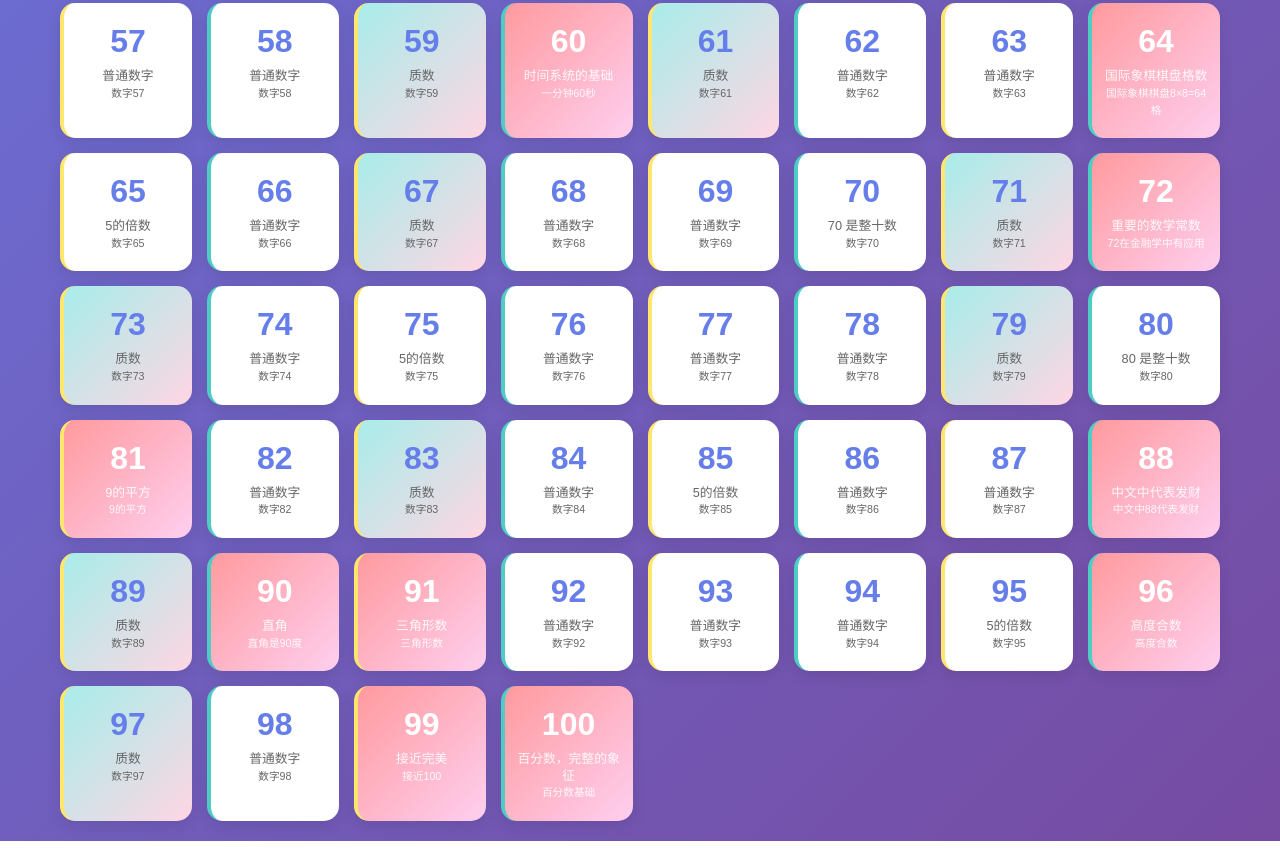
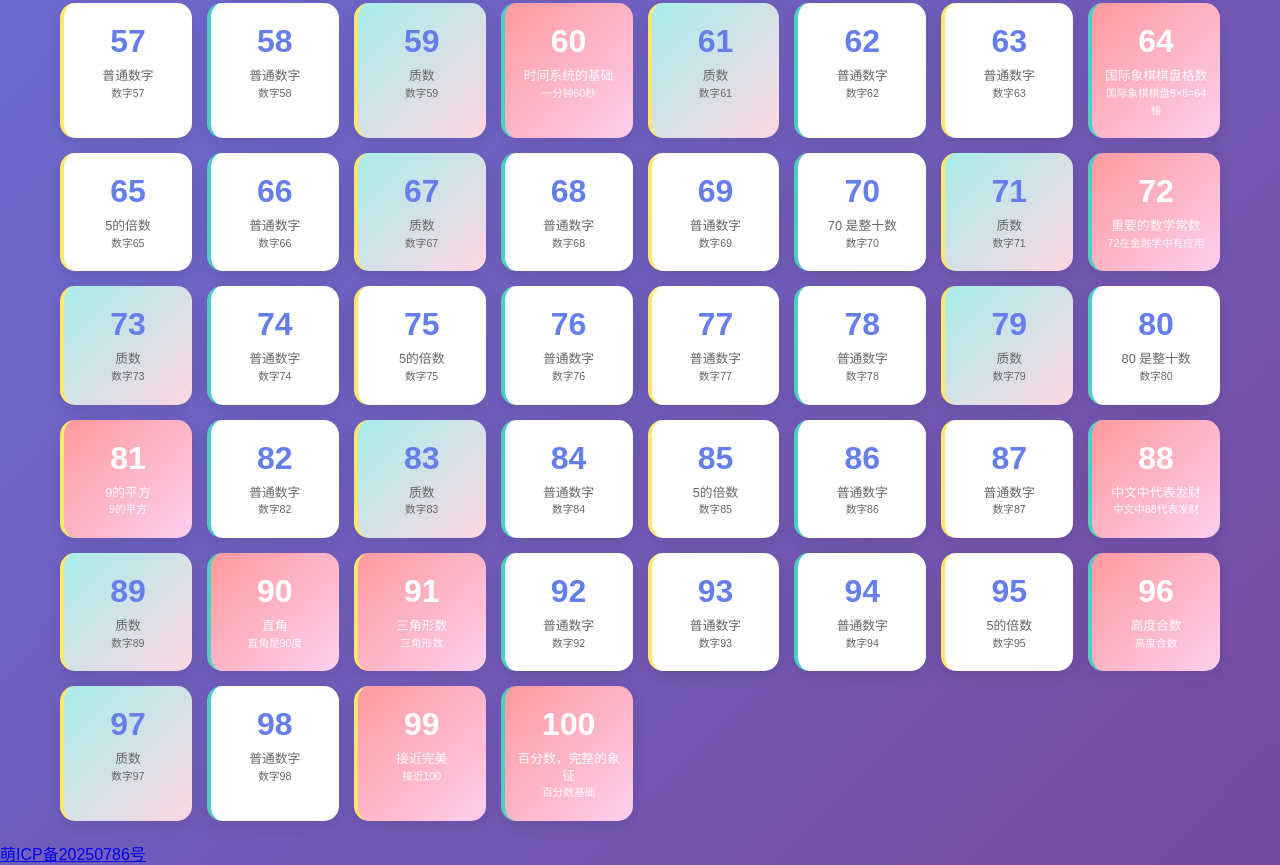
Before and after one commit to legmc-gi/legshuzi, a plain HTML site: page index.html in a window 1280 px wide. Shown: the part 1238-2103 px from the top of the page. Before the commit the page ends 2079 px from the top, so only its background shows below. Drawn offline with Linux system fonts and the light colour scheme.

Commit message:
Update index.html

```diff
--- a/index.html
+++ b/index.html
@@ -472,3 +472,4 @@
     </script>
 </body>
 </html>
+<a href="https://icp.gov.moe/?keyword=20250786" target="_blank">萌ICP备20250786号</a>
```
